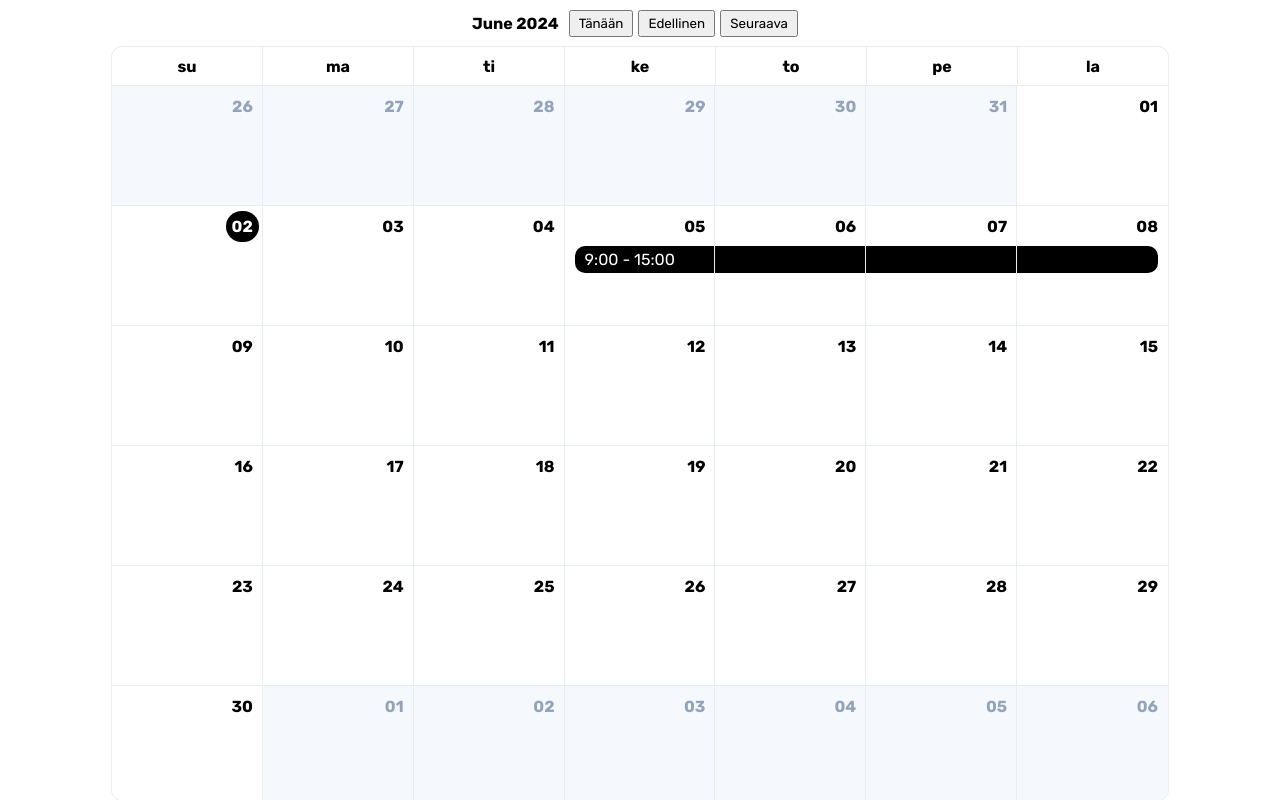
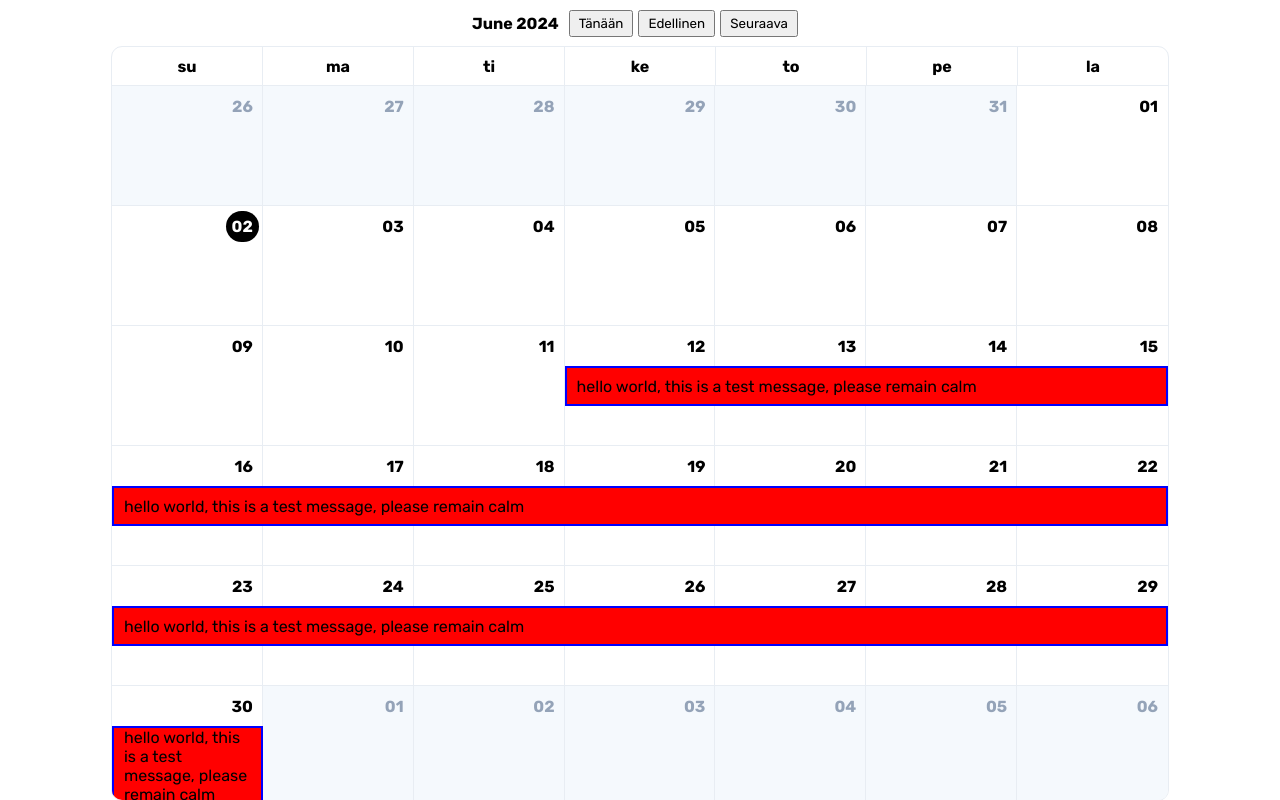
Before and after one commit to Corned/react-calendar, a React (Vite) app: page / in a window 1280 px wide. Built offline with nearby package versions, Linux system fonts and the light colour scheme.

Commit message:
multiline data works

```diff
--- a/src/App.css
+++ b/src/App.css
@@ -72,7 +72,7 @@ html, body, #root, .app {
   grid-template-columns: repeat(7, 1fr);
 }
 
-.calendar__day {
+.calendar__cell {
   background-color: white;
 
   display: grid;
@@ -80,7 +80,7 @@ html, body, #root, .app {
   outline: 1px solid #E8EDF3;
 }
 
-.calendar__day-header {
+.calendar__cell-header {
   display: flex;
   flex-direction: row;
   justify-content: end;
@@ -88,20 +88,20 @@ html, body, #root, .app {
   padding: 0 4px;
 }
 
-.calendar__day-data {
+.calendar__cell-data {
 }
 
-.calendar__day.grayed {
+.calendar__cell.grayed {
   background-color: #F5F9FD;
   color: #94A3B8;
 }
 
-.calendar__day-number {
+.calendar__cell-number {
   padding: 6px;
   font-weight: bold;
 }
 
-.calendar__day-number.today {
+.calendar__cell-number.today {
   background-color: black;
   border-radius: 99999px;
   color: white;
@@ -148,3 +148,26 @@ html, body, #root, .app {
   border-radius: 0 10px 10px 0;
   margin-right: 10px;
 }
+
+
+.calendar__task-container {
+
+  position: absolute;
+  width: 100%;
+  height: 40px;
+  margin-top: 40px;
+
+  display: grid;
+  grid-template-columns: repeat(7, 1fr);
+
+}
+
+.asd {
+  background-color: red;
+  border: 2px solid blue;
+
+  display: flex;
+  flex-direction: column;
+  justify-content: center;
+  padding: 0 10px;
+}
--- a/src/App.tsx
+++ b/src/App.tsx
@@ -16,8 +16,14 @@ const days = [
 const mockData = [
   {
     start: moment([2024, 5, 5]),
-    end: moment([2024, 5, 8]),
-    label: "9:00 - 15:00",
+    end: moment([2024, 5, 10]),
+    label: "Matematiikka 1",
+    color: "red",
+  },
+  {
+    start: moment([2024, 5, 12]),
+    end: moment([2024, 5, 29]),
+    label: "Matematiikka 1",
     color: "red",
   },
 ]
@@ -82,12 +88,68 @@ const Calendar = () => {
 
   const testing = []
   const a = mockData.map((data) => {
+    const startingColumn = data.start.day()
+    const startingRow = Math.floor(items.findIndex((item) => item.date.isSame(data.start, "day")) / 7)
     const columnsOccupied = data.end.diff(data.start, "days") + 1
     const rowsOccupied = Math.ceil((columnsOccupied + data.start.day()) / columns)
 
-    console.log({ rowsOccupied, columnsOccupied });
+    console.log({ startingColumn, startingRow, rowsOccupied, columnsOccupied });
 
+    let l = columnsOccupied
+    let x = startingColumn + 1
+    let y = startingRow
+
+    const elements = []
+    let gridColumnStart = x
+
+    while (l > 0) {
+
+
+      x++
+      l--
+
+      // Row changes
+      if (x >= columns) {
+
+        console.log(`${gridColumnStart} / ${ x + 1 }`);
+
+
+        elements.push({
+          element: (
+            <div className="asd" style={{ gridColumn: `${gridColumnStart} / ${ x + 1 }` }}>
+              <p>hello world, this is a test message, please remain calm</p>
+            </div>
+          ),
+          row: y,
+        })
+
+        x = 0
+        y++
+        gridColumnStart = 1
+      }
+    }
+
+
+    elements.push({
+      element: (
+        <div className="asd" style={{ gridColumn: `${gridColumnStart} / ${ x + 1 }` }}>
+          <p>hello world, this is a test message, please remain calm</p>
+        </div>
+      ),
+      row: y,
+    })
+
+
+
+    console.log(elements);
+
+
+
+    // :P
+    return elements
   })
+
+  console.log(">>>", a[1]);
 
 
   console.timeEnd("items")
@@ -121,36 +183,24 @@ const Calendar = () => {
             Array.from({ length: 6 }).map((_, week) => {
               return (
                 <div className="calendar__week">
+                  <div className="calendar__task-container">
+                    {
+                      a[1].map((data) => {
+                        return data.row === week && data.element
+                      })
+                    }
+                  </div>
 
                   {
                     Array.from({ length: 7 }).map((_, day) => {
                       const item = items[7 * week + day]
 
                       return (
-                        <div className={`calendar__day ${item.currentMonth ? "" : "grayed"}`}>
-                          <div className="calendar__day-header">
-                            <p className={`calendar__day-number ${ item.date.isSame(today, "day") ? "today" : "" }`}>
+                        <div className={`calendar__cell ${item.currentMonth ? "" : "grayed"}`}>
+                          <div className="calendar__cell-header">
+                            <p className={`calendar__cell-number ${ item.date.isSame(today, "day") ? "today" : "" }`}>
                               { item.date.date().toString().padStart(2, "0") }
                             </p>
-                          </div>
-
-                          <div className="calendar__day-data">
-                            {
-                              mockData.map((data) => {
-
-                                const isBetween = item.date.isBetween(data.start, data.end)
-                                const isOnFirstDay = item.date.isSame(data.start, "day")
-                                const isOnLastDay = item.date.isSame(data.end, "day")
-
-                                if (isBetween || isOnFirstDay || isOnLastDay) {
-                                  return (
-                                    <div className={`data ${isOnFirstDay && "first-day"} ${isOnLastDay && "last-day"}`}>
-                                      <p>{ data.label }</p>
-                                    </div>
-                                  )
-                                }
-                              })
-                            }
                           </div>
                         </div>
                       )
```
